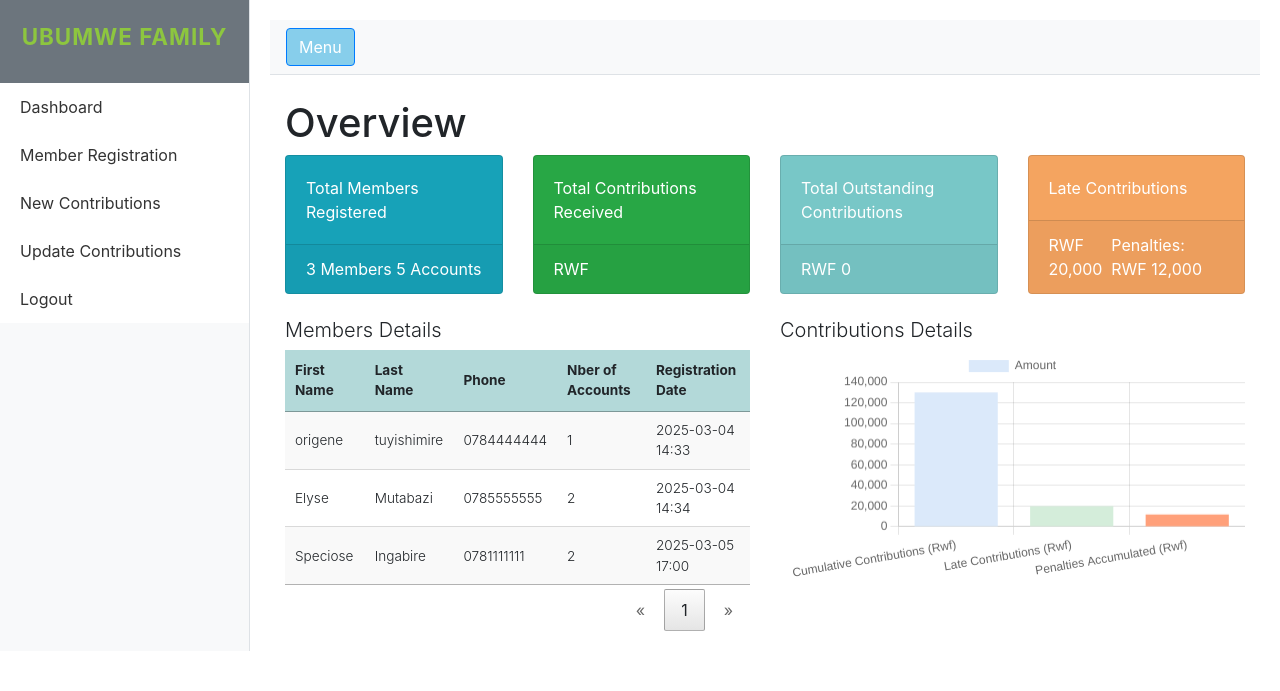
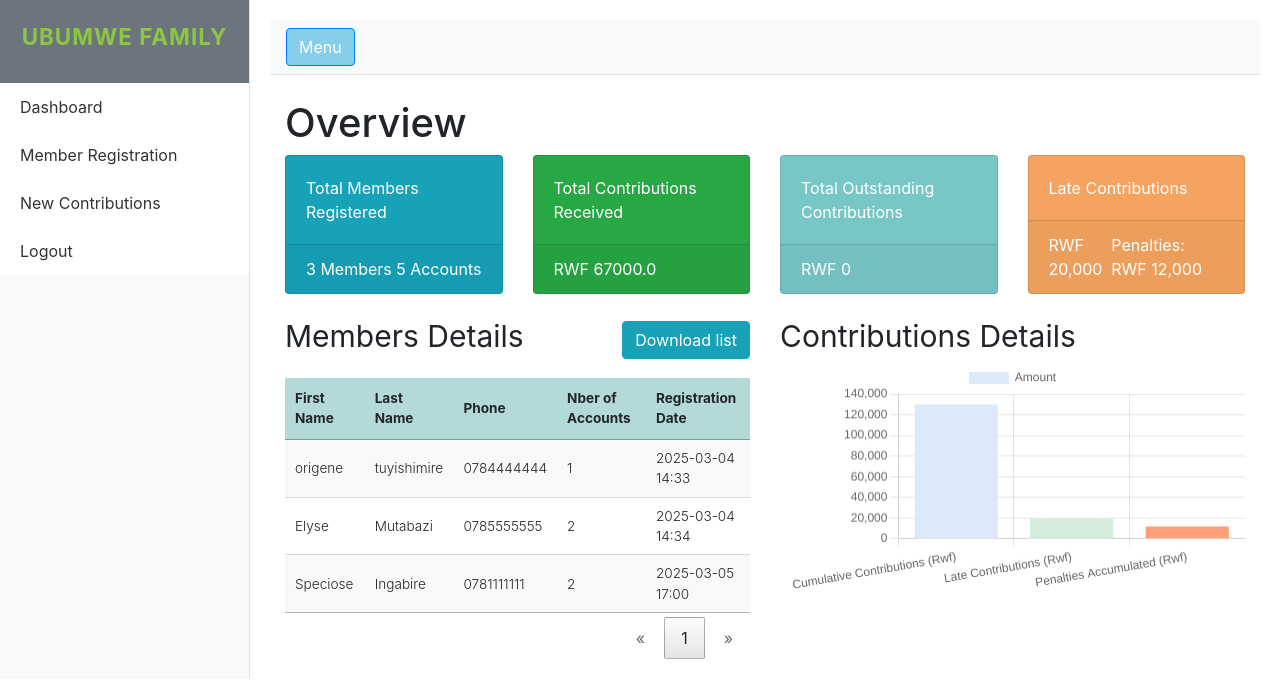
Before and after one commit to OrigeneT/savings-group-management-system, a Flask app: page / in a window 1280 px wide. Shown: the top 691 px of the page. Run offline with Flask 3, Linux system fonts and the light colour scheme; a user stored in the database is signed in; parts of the project's set-up code (start-up, migrations or seed data) failed here and were passed over; some libraries are stand-ins or nearby versions.

Commit message:
After adding the download options

```diff
--- a/savings_group/app.py
+++ b/savings_group/app.py
@@ -1,8 +1,10 @@
 import os
 from http.cookiejar import month
 from datetime import timedelta
+import pandas as pd
+from io import BytesIO
 
-from flask import Flask, render_template, redirect, url_for, flash, session, request
+from flask import Flask, render_template, redirect, url_for, flash, session, request, send_file
 from models import db, Member, Contribution, User
 from forms import RegistrationForm, ContributionForm
 from data import get_total_members, get_total_accounts, get_list_of_contributions, get_total_contributions,get_list_of_members, get_recent_contributions
@@ -52,7 +54,7 @@ def home():
     metrics = {
         "total_members": get_total_members(),
         "total_accounts": get_total_accounts(),
-        # "total_contributions": get_total_contributions()
+        "total_contributions": get_total_contributions()
     }
 
     return render_template('index.html',
@@ -191,14 +193,52 @@ def update_contributions():
 
 
 
-
-
 @app.route('/logout')
 def logout():
     session.clear()
     return redirect(url_for('login'))
 
 
+
+@app.route('/download_list_of_members', methods=['GET', 'POST'])
+@login_required
+def download_list_of_members():
+    df = get_list_of_members()
+    list_of_members = pd.DataFrame(df.fetchall(), columns=df.keys())
+
+    output = BytesIO()
+    with pd.ExcelWriter(output, engine='xlsxwriter') as writer:
+        list_of_members.to_excel(writer, index=False, sheet_name='Members')
+    output.seek(0)
+
+    return send_file(
+        output,
+        mimetype="application/vnd.openxmlformats-officedocument.spreadsheetml.sheet",
+        download_name="Ubumwe group members.xlsx",
+        as_attachment=True
+    )
+
+@app.route('/download_list_of_contributions', methods=['GET', 'POST'])
+@login_required
+def download_list_of_contributions():
+    df = get_list_of_contributions()
+    list_of_contributions = pd.DataFrame(df.fetchall(), columns=df.keys())
+
+    output = BytesIO()
+    with pd.ExcelWriter(output, engine='xlsxwriter') as writer:
+        list_of_contributions.to_excel(writer, index=False, sheet_name='Contributions')
+    output.seek(0)
+
+    return send_file(
+        output,
+        mimetype="application/vnd.openxmlformats-officedocument.spreadsheetml.sheet",
+        download_name="Ubumwe group contributions.xlsx",
+        as_attachment=True
+    )
+
+
+
+
 if __name__ == '__main__':
     with app.app_context():
         db.create_all()
--- a/savings_group/data.py
+++ b/savings_group/data.py
@@ -17,7 +17,7 @@ def get_total_accounts():
     return db.session.query(func.sum(Member.nber_of_accounts)).scalar() or 0
 
 def get_total_contributions():
-    return db.session.query(func.sum(Contribution.amount)).scalar() or 0
+    return db.session.query(func.sum(Contribution.daily_contr_amount) + func.sum(Contribution.monthly_contr_amount) + func.sum(Contribution.social_contr_amount)).scalar() or 0
 
 def get_recent_contributions(limit=5):
     return Contribution.query.order_by(Contribution.date_contributed.desc()).limit(limit).all()
--- a/savings_group/templates/contribute.html
+++ b/savings_group/templates/contribute.html
@@ -78,7 +78,10 @@
         </div>
         <div class="col-md-6">
             <div class="mt-4">
-                <h3 style="font-size: 20px;  font-weight: 500;">Recorded Contributions</h3>
+                <div style="display: flex; justify-content: space-between; align-items: center; margin-bottom: 1rem;">
+                    <h3 style="font-size: 30px;  font-weight: 400;">Recorded Contributions</h3>
+                    <a href="{{ url_for('download_list_of_contributions') }}" class="btn" style="background:#17a2b8; color: white; padding: 8px 16px; text-decoration: none; border-radius: 4px;"> Download full list</a>
+                </div>
                 <table id="AllContributionsTable" class="table table-bordered" style="font-size: 0.85em; height: 30px; font-weight: 300;">
                     <thead>
                         <tr>
--- a/savings_group/templates/custom_layout.html
+++ b/savings_group/templates/custom_layout.html
@@ -30,7 +30,7 @@
                     <a href="{{ url_for('home') }}" class="list-group-item list-group-item-action">Dashboard</a>
                     <a href="{{ url_for('register') }}" class="list-group-item list-group-item-action">Member Registration</a>
                     <a href="{{ url_for('contribute') }}" class="list-group-item list-group-item-action">New Contributions</a>
-                    <a href="{{ url_for('update_contributions') }}" class="list-group-item list-group-item-action">Update Contributions</a>
+<!--                    <a href="{{ url_for('update_contributions') }}" class="list-group-item list-group-item-action">Update Contributions</a>-->
         <!--            <a href="#" class="list-group-item list-group-item-action">Loan Provision</a>-->
         <!--            <a href="#" class="list-group-item list-group-item-action">Loan Payment</a>-->
                     <a href="{{ url_for('logout') }}" class="list-group-item list-group-item-action">Logout</a>
--- a/savings_group/templates/index.html
+++ b/savings_group/templates/index.html
@@ -46,7 +46,11 @@
     <!-- Table and Chart Section -->
     <div class="row">
         <div class="col-lg-6">
-            <h3 style="font-size: 20px;  font-weight: 300;">Members Details</h3>
+            <div class="d-flex justify-content-between align-items-center mb-3">
+                <h3 style="font-size: 30px; font-weight: 400;">Members Details</h3>
+                <a href="{{ url_for('download_list_of_members') }}" class="btn btn-info"> Download list </a>
+            </div>
+
             <table id="MemberTable" class="display" style="font-size: 0.85em; height: 30px; font-weight: 300;">
                 <thead>
                     <tr style="background: #B3D9D9;">
@@ -69,9 +73,14 @@
                     {% endfor %}
                 </tbody>
             </table>
+<!--            <div class="clearfix">-->
+<!--            <div class="float-left">-->
+<!--                <a href="{{ url_for('download_list_of_members') }}" class="btn btn-primary" style ="background:#17a2b8;">Download list</a>-->
+<!--            </div>-->
+<!--        </div>-->
         </div>
         <div class="col-lg-6">
-            <h3 style="font-size: 20px;  font-weight: 300;">Contributions Details</h3>
+            <h3 style="font-size: 30px;  font-weight: 400;">Contributions Details</h3>
             <canvas id="loan_2_Chart"></canvas>
         </div>
 
```
